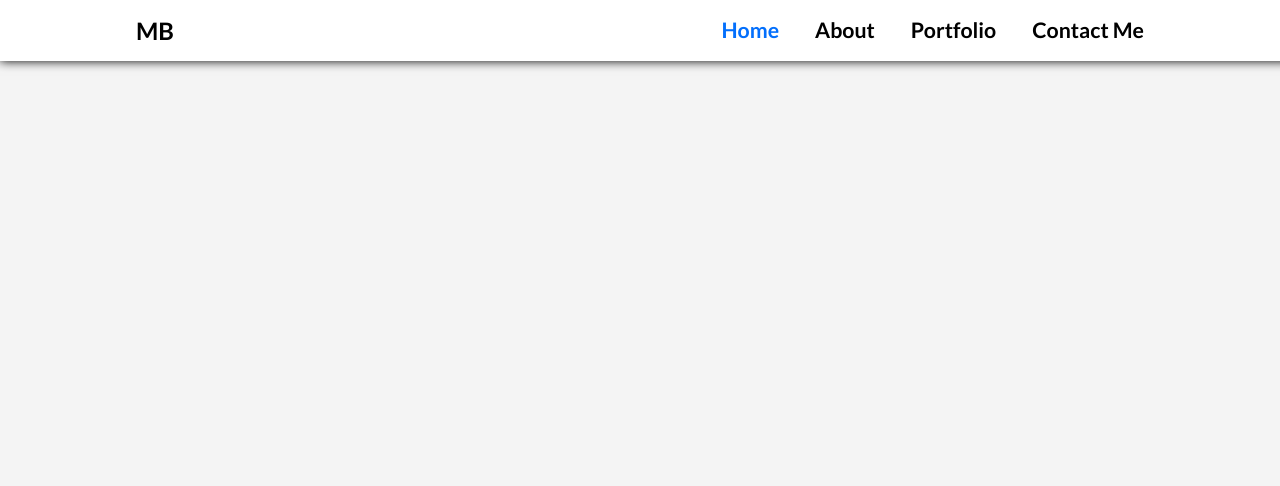
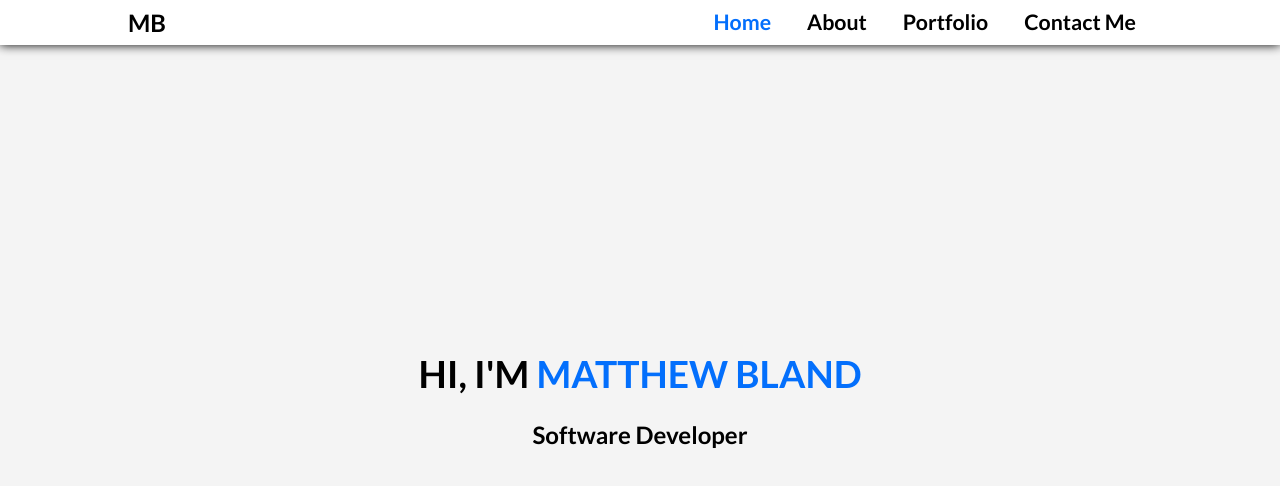
Before and after one commit to mabla0531/mabla0531.github.io, a plain HTML site: page index.html in a window 1280 px wide. Drawn offline with Linux system fonts and the light colour scheme.

Commit message:
Filled in content for home and contact

```diff
--- a/index.html
+++ b/index.html
@@ -5,6 +5,7 @@
         <title>Matthew Bland</title>
 
         <link href='http://fonts.googleapis.com/css?family=Lato:400,700' rel='stylesheet' type='text/css'>
+        <script src="https://platform.linkedin.com/badges/js/profile.js" async defer type="text/javascript"></script>
 
         <style type="text/css">
             html, body {
@@ -15,10 +16,9 @@
             }
 
             #header {
-                position: fixed;
+                position: absolute;
                 width: 100%;
                 background-color: white;
-                padding: 8px;
                 box-shadow: 0 0 10px;
             }
 
@@ -60,12 +60,36 @@
                 color:#036ffc;
             }
 
-            #home {
+            #content {
                 width: 100%;
                 height: 100%;
+
                 display: flex;
+                align-items: center;
                 justify-content: center;
-                align-items: center;
+            }
+
+            .tabcontent {
+                text-align: center;
+                font-family: 'Lato', sans-serif;
+                font-size: 18pt;
+                font-weight: 600;
+            }
+
+            #intro {
+                font-family: 'Lato', sans-serif;
+                font-size: 28pt;
+                font-weight: 600;
+                display: inline-block;
+            }
+
+            #name {
+                color: #036ffc;
+                display: inline-block;
+            }
+
+            #career {
+
             }
         </style>
 
@@ -103,17 +127,23 @@
             </div>
         </div>
 
-        <div id="home" class="tabcontent">
+        <div id="content">
+            <div id="home" class="tabcontent">
+                <div id="intro">HI, I'M <div id="name">MATTHEW BLAND</div></div>
+                <p/>
+                <div id="career">Software Developer</div>
+            </div>
+            <div id="about" class="tabcontent">
+                about
+            </div>
+            <div id="portfolio" class="tabcontent">
+                portfolio
+            </div>
+            <div id="contact" class="tabcontent">
+                <div class="badge-base LI-profile-badge" data-locale="en_US" data-size="medium" data-theme="dark" data-type="VERTICAL" data-vanity="matthew-bland-894b47185" data-version="v1"><a class="badge-base__link LI-simple-link" href="https://www.linkedin.com/in/matthew-bland-894b47185?trk=profile-badge"></a></div>
 
-        </div>
-        <div id="about" class="tabcontent">
 
-        </div>
-        <div id="portfolio" class="tabcontent">
-
-        </div>
-        <div id="contact" class="tabcontent">
-
+            </div>
         </div>
 
         <script>
```
